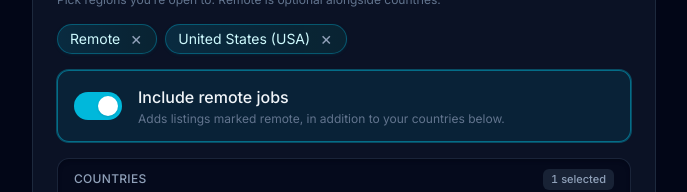
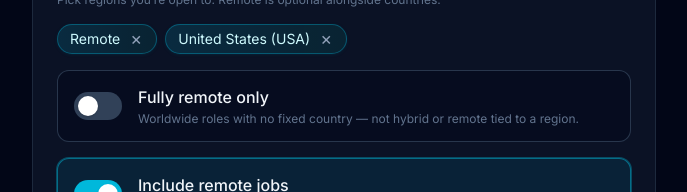
Before and after one commit to zsevic/jobradar, a Next.js app: page /onboarding in a window 1280 px wide. Shown: the part 461-653 px from the top of the page, without its empty margins (296-983 px from the left). Built offline with nearby package versions, Linux system fonts and the light colour scheme; no server answers.

Commit message:
Add fully remote filter

```diff
--- a/src/app/onboarding/page.tsx
+++ b/src/app/onboarding/page.tsx
@@ -6,6 +6,7 @@ import { FormEvent, useEffect, useMemo, useState } from "react";
 import { fetchPreset, savePreset } from "@/lib/api";
 import { LocationSelector } from "@/components/location-selector";
 import { getAllCountryOptions, getCountryNameFromLocale } from "@/lib/countries";
+import { applyLocationToggle } from "@/lib/location-preset";
 import {
   managementDefaultSeniority,
   noStackRoles,
@@ -73,11 +74,7 @@ export default function OnboardingPage() {
   }
 
   function toggleLocation(value: LocationOption) {
-    setLocations((current) =>
-      current.includes(value)
-        ? current.filter((entry) => entry !== value)
-        : [...current, value],
-    );
+    setLocations((current) => applyLocationToggle(current, value));
   }
 
   function onRoleChange(nextRole: UserRole) {
--- a/src/components/filter-editor.tsx
+++ b/src/components/filter-editor.tsx
@@ -10,6 +10,10 @@ import {
   seniorityOptions,
   stackByRole,
 } from "@/lib/onboarding-options";
+import {
+  applyLocationToggle,
+  normalizeLocationPreset,
+} from "@/lib/location-preset";
 import type {
   FilterPreset,
   LocationOption,
@@ -34,9 +38,16 @@ export function normalizePreset(preset: FilterPreset): FilterPreset {
       })();
 
   if (rolesWithoutSeniorityFilter.includes(withStack.role)) {
-    return { ...withStack, seniority: managementDefaultSeniority };
+    return {
+      ...withStack,
+      seniority: managementDefaultSeniority,
+      locations: normalizeLocationPreset(withStack.locations),
+    };
   }
-  return withStack;
+  return {
+    ...withStack,
+    locations: normalizeLocationPreset(withStack.locations),
+  };
 }
 
 export function presetsEqual(
@@ -81,10 +92,10 @@ export function FilterEditor({ value, onChange }: FilterEditorProps) {
   }
 
   function toggleLocation(loc: LocationOption) {
-    const nextLocations = locations.includes(loc)
-      ? locations.filter((entry) => entry !== loc)
-      : [...locations, loc];
-    onChange({ ...value, locations: nextLocations });
+    onChange({
+      ...value,
+      locations: applyLocationToggle(locations, loc),
+    });
   }
 
   function onRoleChange(nextRole: UserRole) {
--- a/src/components/location-selector.tsx
+++ b/src/components/location-selector.tsx
@@ -8,11 +8,22 @@ import {
   getAllCountryOptions,
   sortCountriesSelectedFirst,
 } from "@/lib/countries";
-import { type LocationOption, REMOTE_LOCATION } from "@/lib/types";
+import {
+  countryLocationCount,
+  isFullyRemoteOnly,
+} from "@/lib/location-preset";
+import {
+  type LocationOption,
+  FULLY_REMOTE_LOCATION,
+  REMOTE_LOCATION,
+} from "@/lib/types";
 
 function labelForLocation(value: LocationOption, countryOptions: CountryOption[]): string {
   if (value === REMOTE_LOCATION) {
     return "Remote";
+  }
+  if (value === FULLY_REMOTE_LOCATION) {
+    return "Fully remote";
   }
   const country = countryOptions.find((c) => c.name === value);
   return country ? formatCountryOptionLabel(country) : value;
@@ -27,6 +38,10 @@ export function LocationSelector({ locations, onToggle }: LocationSelectorProps)
   const [countryQuery, setCountryQuery] = useState("");
   const countryOptions = useMemo(() => getAllCountryOptions(), []);
 
+  const fullyRemoteOn = isFullyRemoteOnly(locations);
+  const remoteOn = locations.includes(REMOTE_LOCATION);
+  const countryCount = countryLocationCount(locations);
+
   const filteredCountryOptions = useMemo(() => {
     const filtered = countryOptions.filter((country) =>
       countryMatchesSearchQuery(country, countryQuery),
@@ -34,21 +49,24 @@ export function LocationSelector({ locations, onToggle }: LocationSelectorProps)
     return sortCountriesSelectedFirst(filtered, locations);
   }, [countryOptions, countryQuery, locations]);
 
-  const remoteOn = locations.includes(REMOTE_LOCATION);
-  const countryCount = locations.filter((l) => l !== REMOTE_LOCATION).length;
+  const displayLocations = fullyRemoteOn
+    ? locations.filter((loc) => loc === FULLY_REMOTE_LOCATION)
+    : locations;
 
   return (
     <fieldset className="space-y-4">
       <legend className="float-none text-sm font-medium text-slate-200">
         <span className="block">Locations</span>
         <span className="mt-1 block text-xs font-normal text-slate-500">
-          Pick regions you’re open to. Remote is optional alongside countries.
+          {fullyRemoteOn
+            ? "Only worldwide fully remote roles — no country or hybrid filters."
+            : "Pick regions you’re open to. Remote is optional alongside countries."}
         </span>
       </legend>
 
-      {locations.length > 0 && (
+      {displayLocations.length > 0 && (
         <div className="flex flex-wrap gap-2">
-          {locations.map((loc) => (
+          {displayLocations.map((loc) => (
             <span
               key={loc}
               className="group inline-flex items-center gap-1.5 rounded-full border border-cyan-500/35 bg-gradient-to-r from-cyan-500/15 to-teal-500/10 px-3 py-1 text-sm text-cyan-100 shadow-sm shadow-cyan-950/40"
@@ -69,6 +87,38 @@ export function LocationSelector({ locations, onToggle }: LocationSelectorProps)
         </div>
       )}
 
+      <button
+        type="button"
+        role="switch"
+        aria-checked={fullyRemoteOn}
+        onClick={() => onToggle(FULLY_REMOTE_LOCATION)}
+        className={`flex w-full items-center gap-4 rounded-xl border px-4 py-3.5 text-left transition outline-none focus-visible:ring-2 focus-visible:ring-cyan-400/50 focus-visible:ring-offset-2 focus-visible:ring-offset-slate-950 ${
+          fullyRemoteOn
+            ? "border-cyan-500/50 bg-cyan-500/10 ring-1 ring-cyan-400/30"
+            : "border-slate-700/80 bg-slate-950/40 hover:border-slate-600 hover:bg-slate-900/50"
+        }`}
+      >
+        <span
+          className={`relative inline-flex h-7 w-12 shrink-0 rounded-full transition-colors ${
+            fullyRemoteOn ? "bg-cyan-500" : "bg-slate-700"
+          }`}
+        >
+          <span
+            className={`absolute top-1 left-1 h-5 w-5 rounded-full bg-white shadow transition-transform ${
+              fullyRemoteOn ? "translate-x-5" : "translate-x-0"
+            }`}
+          />
+        </span>
+        <span className="min-w-0 flex-1">
+          <span className="block font-medium text-slate-100">Fully remote only</span>
+          <span className="mt-0.5 block text-xs text-slate-500">
+            Worldwide roles with no fixed country — not hybrid or remote tied to a region.
+          </span>
+        </span>
+      </button>
+
+      {!fullyRemoteOn && (
+        <>
           <button
             type="button"
             role="switch"
@@ -180,6 +230,8 @@ export function LocationSelector({ locations, onToggle }: LocationSelectorProps)
               )}
             </div>
           </div>
+        </>
+      )}
     </fieldset>
   );
 }
--- a/src/lib/countries.ts
+++ b/src/lib/countries.ts
@@ -129,7 +129,7 @@ function buildCountriesFromDisplayNames(display: Intl.DisplayNames): CountryOpti
 
 /**
  * Countries currently in `selectedLocationNames` appear first (same order as in the preset),
- * then remaining entries sorted A–Z. `"remote"` is ignored; it is not a country row.
+ * then remaining entries sorted A–Z. `"remote"` and `"fully-remote"` are ignored; they are not country rows.
  */
 export function sortCountriesSelectedFirst(
   filteredCountries: CountryOption[],
@@ -139,6 +139,9 @@ export function sortCountriesSelectedFirst(
   const orderedSelected: CountryOption[] = [];
 
   for (const loc of selectedLocationNames) {
+    if (loc === "remote" || loc === "fully-remote") {
+      continue;
+    }
     const country = filteredCountries.find((c) => c.name === loc);
     if (country && !selectedCodes.has(country.code)) {
       selectedCodes.add(country.code);
--- /dev/null
+++ b/src/lib/location-preset.ts
@@ -0,0 +1,50 @@
+import {
+  FULLY_REMOTE_LOCATION,
+  REMOTE_LOCATION,
+  type LocationOption,
+} from "@/lib/types";
+
+export function isFullyRemoteOnly(locations: readonly LocationOption[]): boolean {
+  return locations.includes(FULLY_REMOTE_LOCATION);
+}
+
+/** Collapse legacy presets that mixed fully-remote with countries or broad remote. */
+export function normalizeLocationPreset(
+  locations: LocationOption[],
+): LocationOption[] {
+  if (isFullyRemoteOnly(locations)) {
+    return [FULLY_REMOTE_LOCATION];
+  }
+  return locations;
+}
+
+/**
+ * Toggles a location preset entry. Enabling fully-remote clears countries and broad remote.
+ */
+export function applyLocationToggle(
+  locations: LocationOption[],
+  loc: LocationOption,
+): LocationOption[] {
+  if (loc === FULLY_REMOTE_LOCATION) {
+    if (locations.includes(FULLY_REMOTE_LOCATION)) {
+      return locations.filter((entry) => entry !== FULLY_REMOTE_LOCATION);
+    }
+    return [FULLY_REMOTE_LOCATION];
+  }
+
+  const withoutFullyRemote = locations.filter(
+    (entry) => entry !== FULLY_REMOTE_LOCATION,
+  );
+
+  if (locations.includes(loc)) {
+    return withoutFullyRemote.filter((entry) => entry !== loc);
+  }
+
+  return [...withoutFullyRemote, loc];
+}
+
+export function countryLocationCount(locations: readonly LocationOption[]): number {
+  return locations.filter(
+    (entry) => entry !== REMOTE_LOCATION && entry !== FULLY_REMOTE_LOCATION,
+  ).length;
+}
--- a/src/lib/types.ts
+++ b/src/lib/types.ts
@@ -40,6 +40,7 @@ export type Seniority = "intern" | "junior" | "mid" | "senior" | "staff";
 
 export type LocationOption = string;
 export const REMOTE_LOCATION = "remote";
+export const FULLY_REMOTE_LOCATION = "fully-remote";
 
 export interface Job {
   id: string;
```
Lines whose indentation alone changed are shown as unchanged.
